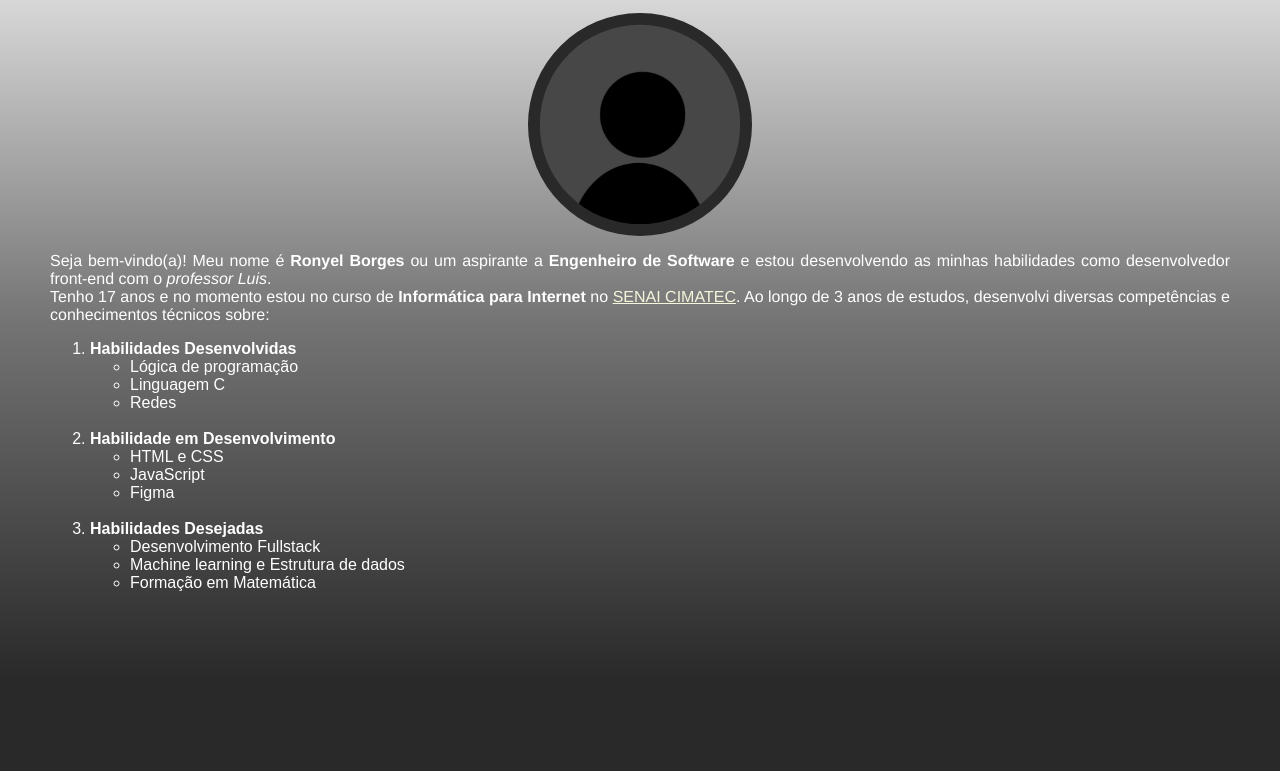
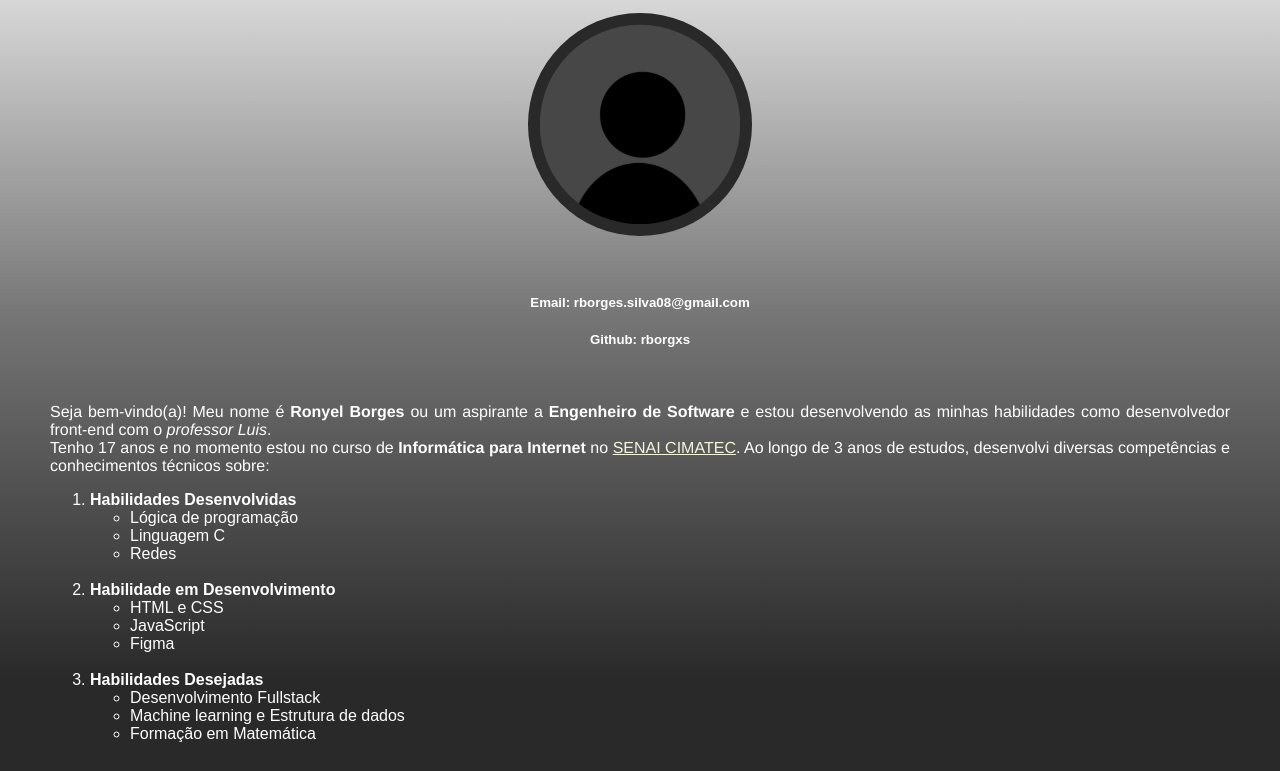
Before and after one commit to Rborgxs/Portfolio, a plain HTML site: page index.html in a window 1280 px wide. Shown: the part 129-900 px from the top of the page. Drawn offline with Linux system fonts and the light colour scheme.

Commit message:
Código Primário

```diff
--- a/index.html
+++ b/index.html
@@ -9,6 +9,9 @@
 <body>
     <h1>Meu Portifólio</h1>
     <img src="user.jpg" alt="Ronyel">
+    <h5>Email: rborges.silva08@gmail.com</h5>
+    <h5>Github: rborgxs</h5>
+    <br>
     <p>Seja bem-vindo(a)! Meu nome é <strong>Ronyel Borges </strong>ou um aspirante
         a <strong>Engenheiro de Software</strong> e estou desenvolvendo as minhas
         habilidades como desenvolvedor front-end com o <em>professor Luis</em>.
--- a/style.css
+++ b/style.css
@@ -5,6 +5,12 @@ body{
     height: 100vh;
     font-family: Arial;
 }
+
+h5{
+    text-align: center;
+    margin-top: 10px;
+}
+
 
 a{
     color: beige;
@@ -19,6 +25,7 @@ img{
     height: 200px;
     border-radius: 50%;
     margin: auto;
+    margin-bottom: 5%;
     display: block;
     padding: 1%;
     background-color: #292929;
```
